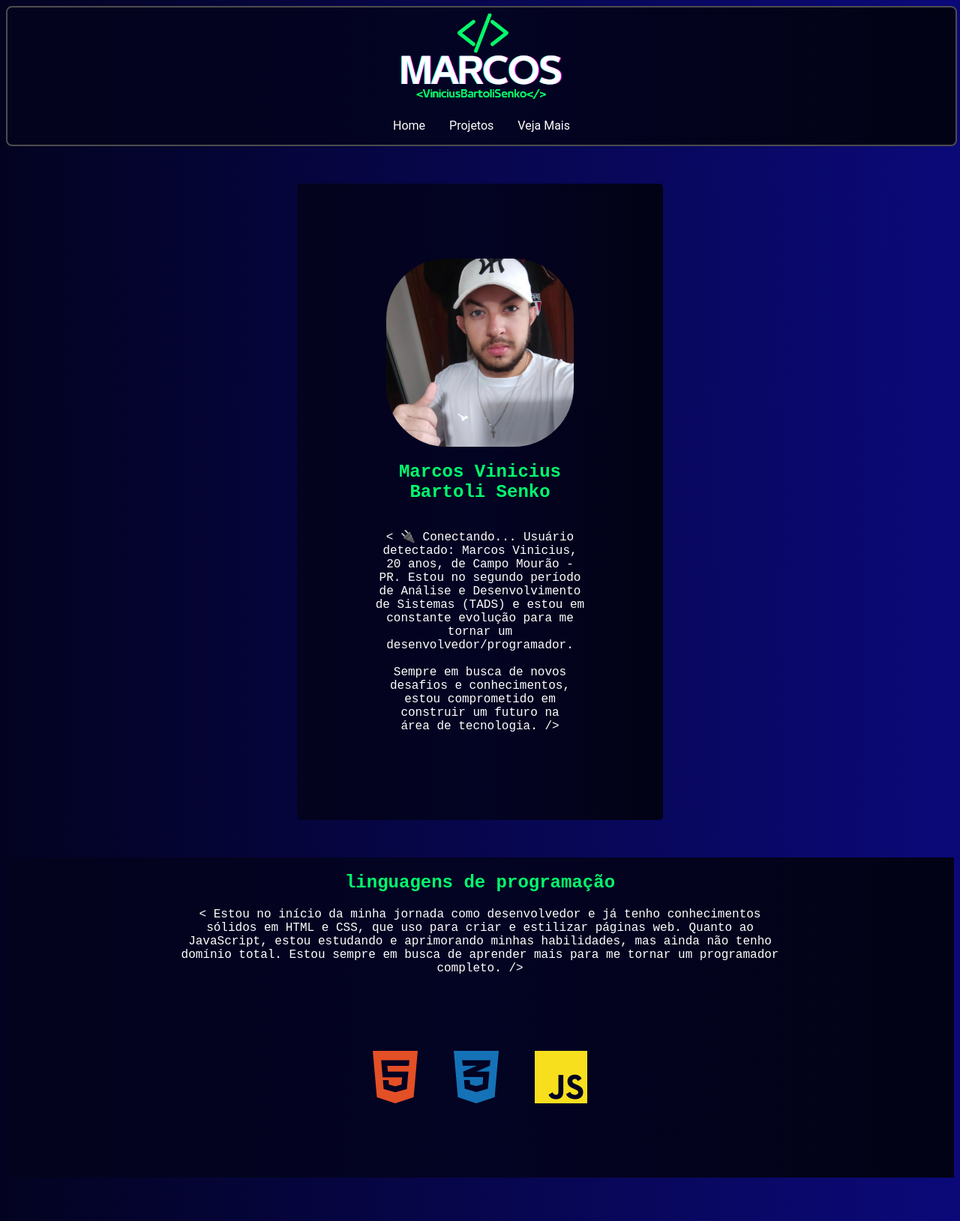
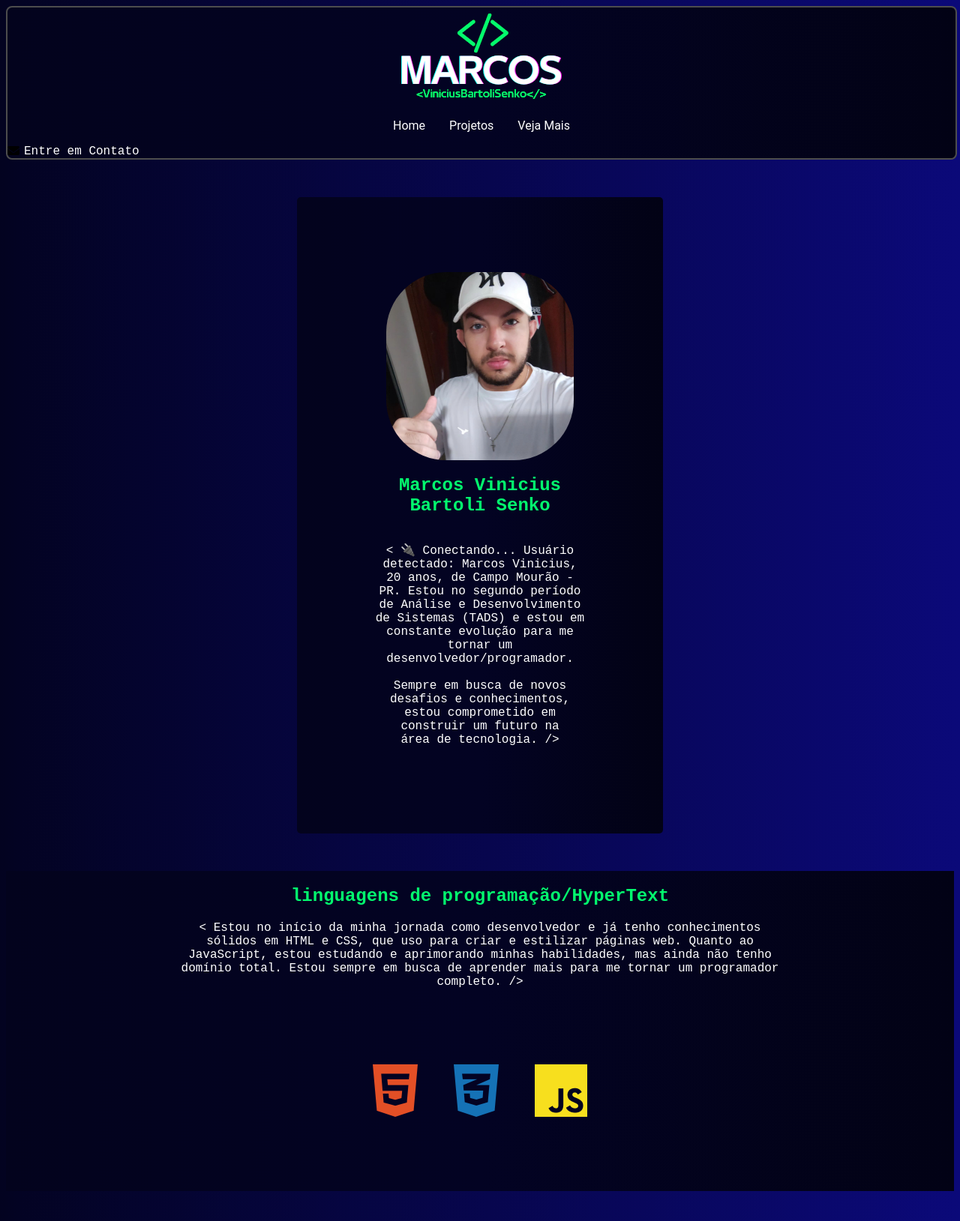
Before and after one commit to Marcosvini0001/sitepessoal, a PHP site: page / in a window 1280 px wide. Shown: the top 1629 px of the page at 75% size. Run offline with PHP 8.4, Linux system fonts and the light colour scheme; some libraries are stand-ins or nearby versions.

Commit message:
add 'entre em contato'

```diff
--- a/index.php
+++ b/index.php
@@ -33,6 +33,11 @@
             <a href="index.php?pagina=vejamais">Veja Mais</a>
         </div>
 
+        <div class="contato">
+            <i class="fa-solid fa-envelope"></i>
+            <a href="">Entre em Contato</a>
+        </div>
+
     </header>
 
     <main>
--- a/paginas/home.php
+++ b/paginas/home.php
@@ -13,7 +13,7 @@
 
     <section class="linguagem">
         <div class="card-linguagem card">
-            <h2><strong>linguagens de programação</strong></h2>
+            <h2><strong>linguagens de programação/HyperText</strong></h2>
             <p class="card-text">
                 < Estou no início da minha jornada como desenvolvedor e já tenho conhecimentos sólidos em HTML e CSS, que uso para criar e estilizar páginas web. Quanto ao JavaScript, estou estudando e aprimorando minhas habilidades, mas ainda não tenho domínio total. Estou sempre em busca de aprender mais para me tornar um programador completo. />
             </p>
--- a/styles/header.css
+++ b/styles/header.css
@@ -37,3 +37,12 @@ header {
         transition: 0.5s;
     }
 }
+
+.contato{
+    display: flex;
+    gap: 6px;
+    a{
+        color: white;
+        text-decoration: none;
+    }
+}
```
